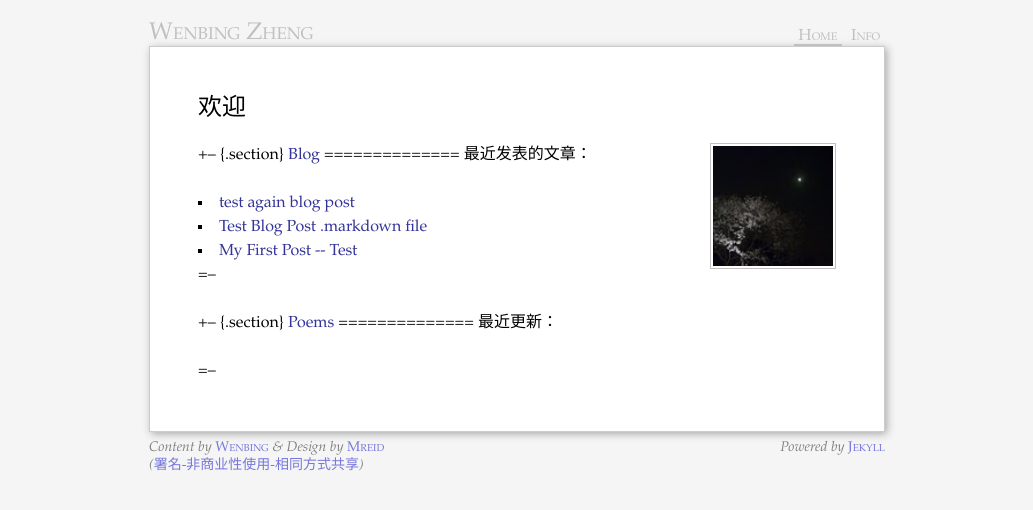
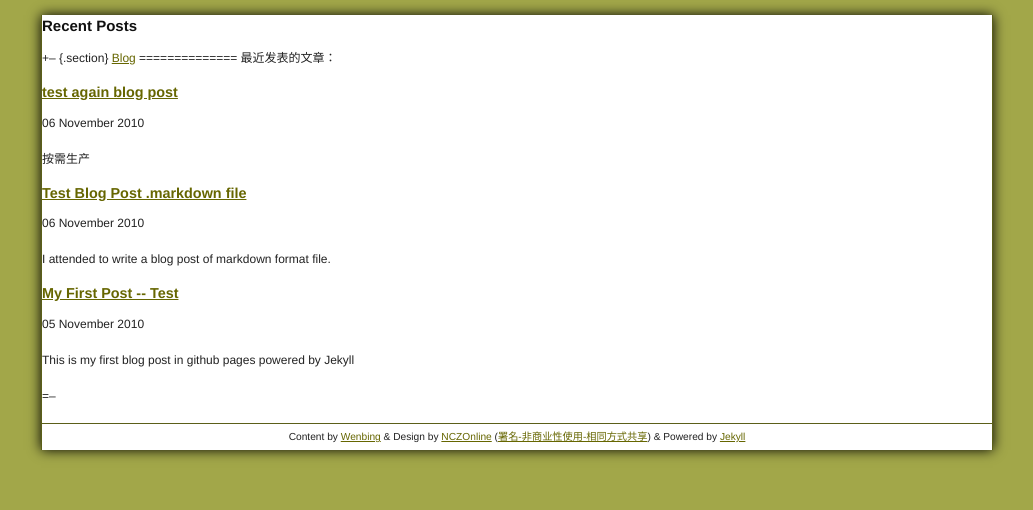
Before and after one commit to GunioRobot/wenbing.github.com, a Jekyll site: the page built from index.markdown, in a window 1280 px wide. Shown: the top 510 px of the page, without its empty margins (123-1156 px from the left). Built offline with Jekyll 4.4.1, drawn with Linux system fonts in a browser that asks for light colours; Markdown is read by kramdown in place of the engine named in the settings; comment, search, counter and statistics services are not loaded.

Commit message:
all changed

```diff
--- a/_includes/nav-blog.html
+++ /dev/null
@@ -1,4 +0,0 @@
-      <h1>
-      	<a href="/blog/" title="Some Posts">Blog</a>
-      	<span class="byline">&larr; <a href="/">Wenbing Zheng</a></span>
-      </h1>
--- a/_includes/nav-name.html
+++ /dev/null
@@ -1,9 +0,0 @@
-<h1>
-	<a href="/" title="我的个人主页">Wenbing Zheng</a>
-</h1>
-<ul class="nav">
-  <li><a class="home" href="/">Home</a></li>
-  <li><a class="info" href="/info">Info</a></li>
-  <!--<li><a class="work" href="/work">Work</a></li>
-  <li><a class="code" href="/code">Code</a></li>-->
-</ul>
--- a/_includes/nav-labs.html
+++ b/_includes/nav.html
@@ -4,7 +4,6 @@
     <ul class="clearfix">
       <li class="first"><a href="/">Home</a></li>
       <li><a href="/blog/">Blog</a></li>
-      <li><a href="/poem/">Poem</a></li>
       <li><a href="/downloads/">Downloads</a></li>
       <li><a href="/about/">About</a></li>
       <li><a href="/contact/">Contact</a></li>
--- a/_includes/sidebar-labs.html
+++ b/_includes/sidebar.html
@@ -1,7 +1,6 @@
     <h1 class="hide-offscreen">相关 信息</h1>
     <h2>More of Me</h2>
     <ul>
-      <li>Twitter: <a href="http://www.twitter.com/wenbing">@wenbing</a></li>
       <li>Douban: <a href="http://www.douban.com/people/yongyezhimian">Douban</a></li>
       <li>Github: <a href="http://www.github.com/wenbingzheng">Projects</a></li>
     </ul>
--- a/_layouts/default.html
+++ b/_layouts/default.html
@@ -1,42 +1,44 @@
 <!DOCTYPE html>
 <html>
   <head>
-    <meta http-equiv="content-type" content="text/html; charset=utf-8">
-    <title>{{ page.title }} &larr; {{ page.top }}</title>
+    <meta http-equiv="Content-Type" content="text/html; charset=UTF-8" />
     <meta name="author" content="Wenbing Zheng" />
-    <link rel="start" href="/" />
-    <link rel="shortcut icon" href="favicon.ico">
+    <title>{{ page.title }} &larr; {{ page.top }} &larr; WenbingOnline</title>
     {% if page.keywords %}
     <meta name="keywords" content="{{ page.keywords }}">
     {% endif %}
     {% if page.feed %}
-    <link rel="alternate" type="application/atom+xml" href="{{ page.feed }}" title="RSS feed" />
+    <link rel="alternate" type="application/atom+xml" href="{{ page.feed }}" title="RSS feed -- WenbingOnline" />
     {% endif %}
-    <!-- syntax highlighting CSS -->
-    <link rel="stylesheet" href="/files/css/syntax.css" type="text/css" media="all" />
-    <!-- Homepage CSS -->
-    <link rel="stylesheet" href="/files/css/screen.css" type="text/css" media="all" />
-    <script type="text/javascript" src="https://www.google.com/jsapi?key=ABQIAAAALhgkauRNWSaWI7t4vjRtlRT4KNR_7AObU-hljzAsMoKOJ_BuuRTh2_-81phSgQoUXhxzfWl8Ev04KA"></script>
+    <link rel="shortcut icon" href="favicon.ico">
+
+    <link rel="stylesheet" href="/files/css/blueprint/screen.css" type="text/css" media="screen, projection">
+    <link rel="stylesheet" href="/files/css/blueprint/print.css" type="text/css" media="print">
+    <!--[if lt IE 8]>
+    <link rel="stylesheet" href="/files/css/blueprint/ie.css" type="text/css" media="screen, projection">
+    <![endif]-->
+    <link rel="stylesheet" href="/files/css/style.css" type="text/css" media="screen, projection">
+
+    <script type="text/javascript" src="/files/js/jquery.min.js"></script>
+
   </head>
   <body id="{{ page.section }}">
-    <div id="site">
+    <div id="doc" class="container">
+
       {{ content }}
-      <div id="footer">
-        <address>
-          <span class="copyright">
-            Content by
-            <a href="/">Wenbing</a>
-            &amp; Design by
-            <a href="https://github.com/mreid">Mreid</a>
-            <br/>
-            (<a rel="licence" href="http://creativecommons.org/licenses/by-nc-sa/3.0/deed.zh">署名-非商业性使用-相同方式共享</a>)
-          </span>
-          <span class="engine">
-            Powered by
-            <a href="http://github.com/mreid/jekyll/" title="A static, minimalist CMS">Jekyll</a>
-          </span>
-        </address>
+
+      <div id="ft">
+        <p>
+          Content by
+          <a href="/">Wenbing</a>
+          &amp; Design by
+          <a href="http://www.nczonline.net">NCZOnline</a>
+          (<a rel="licence" href="http://creativecommons.org/licenses/by-nc-sa/3.0/deed.zh">署名-非商业性使用-相同方式共享</a>)
+          &amp; Powered by
+          <a href="http://jekyllrb.com/" title="A static, minimalist CMS">Jekyll</a>
+        </p>
       </div>
+      <!-- end #doc div -->
     </div>
   </body>
 </html>
--- a/_layouts/name.html
+++ /dev/null
@@ -1,12 +0,0 @@
----
-layout: default
-top: Wenbing Zheng
----
-
-<div id="header">
-	{% include nav-name.html %}
-</div>
-
-<div id="page">
-	{{ content }}
-</div>
--- a/index.markdown
+++ b/index.markdown
@@ -1,44 +1,26 @@
 ---
-layout: name
+layout: default
 title: Home
 
-section: Home
+section: home
 ---
 
-欢迎
-====
-
-<img class='inset right' src='/files/images/chyyy.jpg' title='春-夜-月-樱' alt='春-夜-月-樱-图' width='120px' />
+Recent Posts
+------------
 
 +-- {.section}
 [Blog](/blog)
 ==============
 最近发表的文章：
 {% for post in site.categories.blog limit:3 %}
-<ul class="compact recent">
-<li>
-  <a href="{{ post.url }}" title="{{ post.excerpt }}">{{ post.title }}</a>
-</li>
-</ul>
+<div class="post-snippet">
+  <div class="post-head">
+    <h3><a href="{{ post.url }}">{{ post.title }}</a></h3>
+    <p>{{ post.date | date_to_long_string }}</p>
+  </div>
+  <div class="post-content">
+    <p>{{ post.excerpt }}</p>
+  </div>
+</div>
 {% endfor %}
 =--
-
-+-- {.section}
-[Poems](/poem)
-==============
-最近更新：
-{% for post in site.categories.poem limit:3 %}
-<ul class="compact recent">
-<li>
-  <a href="{{ post.url }}" title="{{ post.excerpt }}">{{ post.title }}</a>
-</li>
-</ul>
-{% endfor %}
-=--
-
-<script type="text/javascript">
-//<![CDATA[
-//document.write('<script type="text/javascript" src="http://twitter.com/javascripts/blogger.js"></' + 'script>');
-//document.write('<script type="text/javascript" src="http://twitter.com/statuses/user_timeline/wenbing.json?callback=twitterCallback2&count=1"></' + 'script>');
-//]]>
-</script>
```
Also changed, not shown: _includes/nav-poem.html (deleted, +0 -8 lines), _layouts/NCZOnline.html (deleted, +0 -44 lines), _layouts/blog-post.html (+13 -15 lines), _layouts/blog.html (+15 -6 lines), _layouts/labs.html (deleted, +0 -18 lines), _layouts/poem.html (deleted, +0 -12 lines), about.markdown (added, +9 -0 lines), labs/index.markdown (deleted, +0 -22 lines), poem/atom.xml (deleted, +0 -27 lines), poem/index.markdown (deleted, +0 -44 lines), poem/past.markdown (deleted, +0 -39 lines), _layouts/labs-post.html (deleted).
